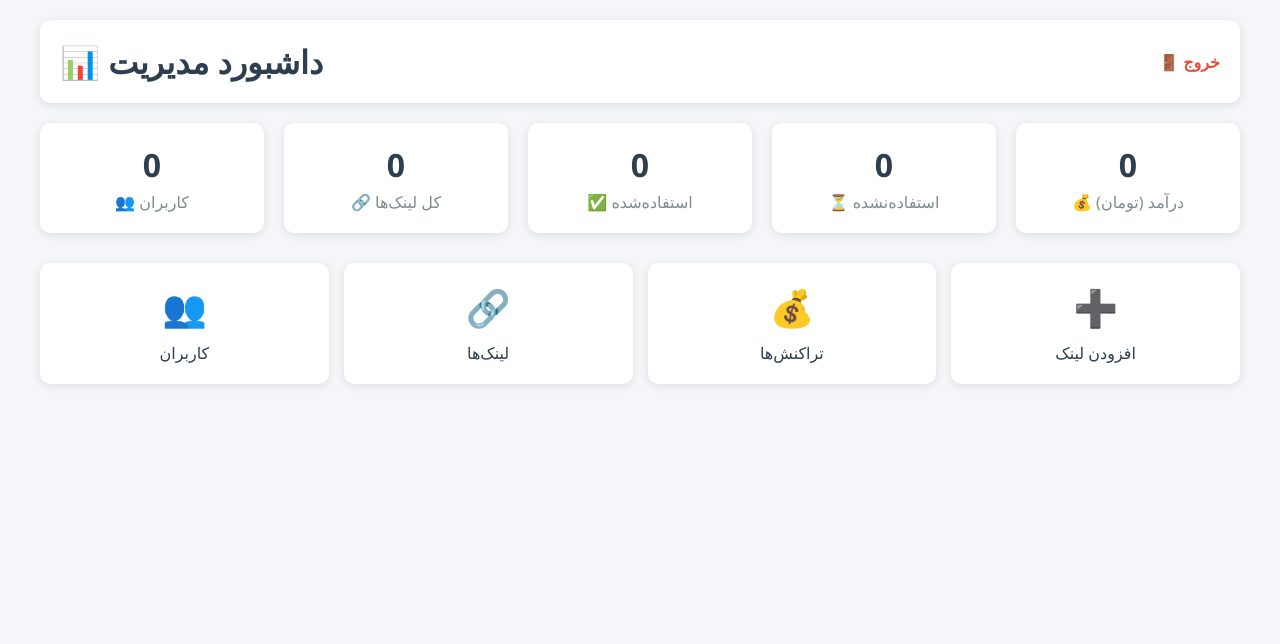
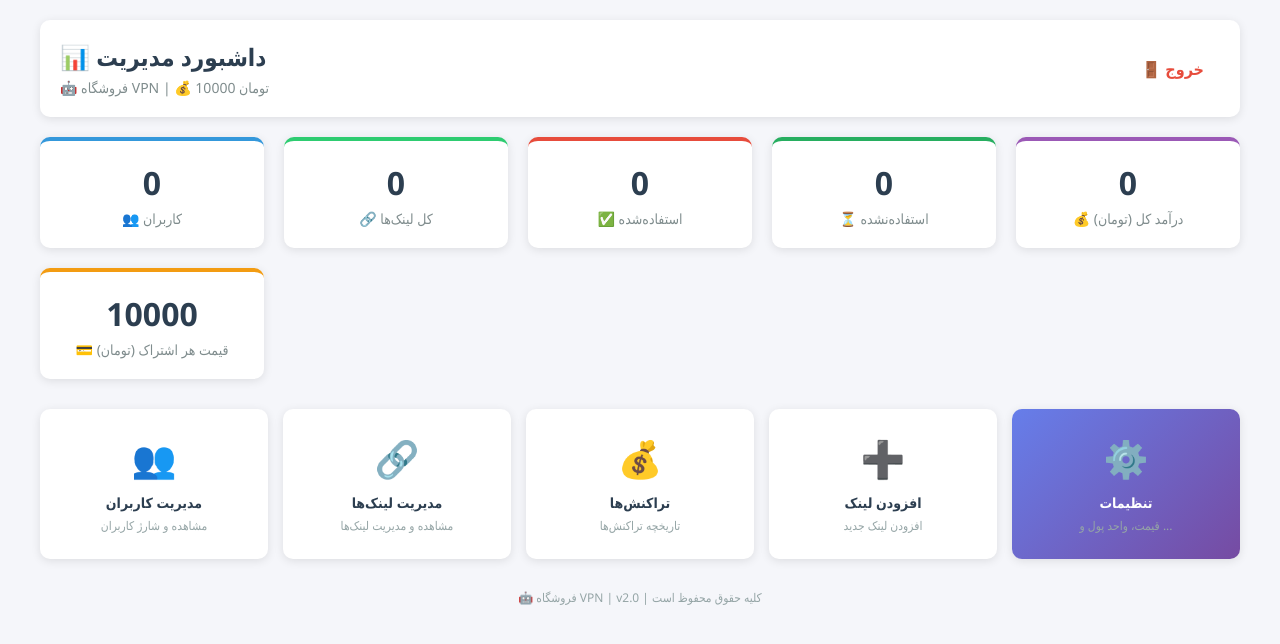
Before and after one commit to wmahanxw11/vpn-shop-bot, a Flask app: page /admin in a window 1280 px wide. Shown: the top 644 px of the page. Run offline with Flask 3, Linux system fonts and the light colour scheme; the visitor is signed in with stand-in values (Sample User, id 1).

Commit message:
feat: complete admin panel with settings

```diff
--- a/app.py
+++ b/app.py
@@ -49,12 +49,48 @@ class Transaction(db.Model):
     description = db.Column(db.String(200))
     created_at = db.Column(db.DateTime, default=datetime.utcnow)
 
+class Setting(db.Model):
+    __tablename__ = 'settings'
+    id = db.Column(db.Integer, primary_key=True)
+    key = db.Column(db.String(100), unique=True, nullable=False)
+    value = db.Column(db.String(500), nullable=False)
+    updated_at = db.Column(db.DateTime, default=datetime.utcnow, onupdate=datetime.utcnow)
+
 # ===== ساخت جدول‌ها =====
 with app.app_context():
     db.create_all()
+    # تنظیمات پیش‌فرض
+    if not Setting.query.filter_by(key='price').first():
+        default_settings = [
+            Setting(key='price', value='10000'),
+            Setting(key='currency', value='تومان'),
+            Setting(key='admin_username', value='admin'),
+            Setting(key='bot_name', value='فروشگاه VPN')
+        ]
+        db.session.add_all(default_settings)
+        db.session.commit()
+        logger.info("✅ Default settings created")
     logger.info("✅ Database tables created")
 
 # ===== توابع دیتابیس =====
+def get_setting(key, default=''):
+    setting = Setting.query.filter_by(key=key).first()
+    return setting.value if setting else default
+
+def update_setting(key, value):
+    setting = Setting.query.filter_by(key=key).first()
+    if setting:
+        setting.value = value
+        setting.updated_at = datetime.utcnow()
+    else:
+        setting = Setting(key=key, value=value)
+        db.session.add(setting)
+    db.session.commit()
+    return setting
+
+def get_price():
+    return int(get_setting('price', '10000'))
+
 def get_user(telegram_id):
     user = User.query.filter_by(telegram_id=telegram_id).first()
     if not user:
@@ -104,8 +140,6 @@ def assign_link_to_user(link_id, telegram_id):
 TOKEN = os.environ.get('TELEGRAM_BOT_TOKEN')
 bot = telebot.TeleBot(TOKEN)
 
-PRICE = 10000  # قیمت هر اشتراک
-
 @bot.message_handler(commands=['start'])
 def start(message):
     try:
@@ -116,6 +150,9 @@ def start(message):
             user.username = username
             db.session.commit()
             balance = user.balance
+            price = get_price()
+            currency = get_setting('currency', 'تومان')
+            bot_name = get_setting('bot_name', 'فروشگاه VPN')
 
         markup = InlineKeyboardMarkup(row_width=2)
         markup.add(
@@ -126,8 +163,9 @@ def start(message):
 
         bot.send_message(
             user_id,
-            f"👋 به ربات فروش VPN خوش آمدید!\n"
-            f"💰 موجودی: {balance} تومان",
+            f"👋 به {bot_name} خوش آمدید!\n"
+            f"💰 موجودی: {balance} {currency}\n"
+            f"💳 قیمت هر اشتراک: {price} {currency}",
             reply_markup=markup
         )
     except Exception as e:
@@ -140,7 +178,8 @@ def handle_wallet(call):
         with app.app_context():
             user = get_user(user_id)
             balance = user.balance
-        bot.send_message(user_id, f"💰 موجودی شما: {balance} تومان")
+            currency = get_setting('currency', 'تومان')
+        bot.send_message(user_id, f"💰 موجودی شما: {balance} {currency}")
     except Exception as e:
         logger.error(f"Wallet error: {e}")
 
@@ -151,13 +190,15 @@ def handle_buy(call):
         with app.app_context():
             user = get_user(user_id)
             balance = user.balance
+            price = get_price()
+            currency = get_setting('currency', 'تومان')
 
-            if balance < PRICE:
+            if balance < price:
                 bot.send_message(
                     user_id,
                     f"❌ موجودی کافی نیست!\n"
-                    f"💰 موجودی: {balance} تومان\n"
-                    f"💳 قیمت: {PRICE} تومان"
+                    f"💰 موجودی: {balance} {currency}\n"
+                    f"💳 قیمت: {price} {currency}"
                 )
                 return
 
@@ -171,15 +212,15 @@ def handle_buy(call):
                 return
 
             if assign_link_to_user(link.id, user_id):
-                if deduct_balance(user_id, PRICE):
-                    add_transaction(user_id, -PRICE, "خرید اشتراک")
+                if deduct_balance(user_id, price):
+                    add_transaction(user_id, -price, "خرید اشتراک")
                     new_balance = get_user(user_id).balance
 
                     bot.send_message(
                         user_id,
                         f"✅ اشتراک خریداری شد!\n\n"
                         f"🔗 لینک:\n`{link.link}`\n\n"
-                        f"💰 موجودی جدید: {new_balance} تومان",
+                        f"💰 موجودی جدید: {new_balance} {currency}",
                         parse_mode='Markdown'
                     )
     except Exception as e:
@@ -236,6 +277,9 @@ def admin_dashboard():
         links_count = SubscriptionLink.query.count()
         used_links = SubscriptionLink.query.filter_by(is_used=True).count()
         total_income = db.session.query(db.func.sum(Transaction.amount)).filter(Transaction.amount > 0).scalar() or 0
+        price = get_price()
+        currency = get_setting('currency', 'تومان')
+        bot_name = get_setting('bot_name', 'فروشگاه VPN')
 
     return render_template(
         'admin.html',
@@ -243,7 +287,10 @@ def admin_dashboard():
         links_count=links_count,
         used_links=used_links,
         unused_links=links_count - used_links,
-        total_income=total_income
+        total_income=total_income,
+        price=price,
+        currency=currency,
+        bot_name=bot_name
     )
 
 @app.route('/admin/users')
@@ -293,17 +340,49 @@ def admin_charge():
             add_balance(int(telegram_id), amount)
             add_transaction(int(telegram_id), amount, "شارژ توسط ادمین")
 
-        # اطلاع به کاربر
         try:
             bot.send_message(
                 int(telegram_id),
-                f"💰 کیف پول شما به مبلغ {amount} تومان شارژ شد!"
+                f"💰 کیف پول شما به مبلغ {amount} {get_setting('currency', 'تومان')} شارژ شد!"
             )
         except:
             pass
 
         return redirect(url_for('admin_users'))
     return "خطا", 400
+
+# ===== صفحه تنظیمات =====
+@app.route('/admin/settings', methods=['GET', 'POST'])
+def admin_settings():
+    if not session.get('logged_in'):
+        return redirect(url_for('login'))
+
+    if request.method == 'POST':
+        price = request.form.get('price')
+        currency = request.form.get('currency')
+        bot_name = request.form.get('bot_name')
+
+        with app.app_context():
+            if price:
+                update_setting('price', price)
+            if currency:
+                update_setting('currency', currency)
+            if bot_name:
+                update_setting('bot_name', bot_name)
+
+        return redirect(url_for('admin_settings'))
+
+    with app.app_context():
+        price = get_setting('price', '10000')
+        currency = get_setting('currency', 'تومان')
+        bot_name = get_setting('bot_name', 'فروشگاه VPN')
+
+    return render_template(
+        'settings.html',
+        price=price,
+        currency=currency,
+        bot_name=bot_name
+    )
 
 @app.route('/admin/logout')
 def logout():
--- a/templates/admin.html
+++ b/templates/admin.html
@@ -2,41 +2,233 @@
 <html lang="fa">
 <head>
     <meta charset="UTF-8">
+    <meta name="viewport" content="width=device-width, initial-scale=1.0">
     <title>پنل مدیریت</title>
     <style>
-        body{font-family:'Segoe UI',sans-serif;margin:0;padding:20px;background:#f5f6fa}
-        .container{max-width:1200px;margin:0 auto}
-        .header{background:white;padding:20px;border-radius:10px;margin-bottom:20px;display:flex;justify-content:space-between;align-items:center;box-shadow:0 2px 10px rgba(0,0,0,0.1)}
-        .header h1{margin:0;color:#2c3e50}
-        .header a{color:#e74c3c;text-decoration:none;font-weight:bold}
-        .stats{display:grid;grid-template-columns:repeat(auto-fit,minmax(200px,1fr));gap:20px;margin-bottom:30px}
-        .stat-card{background:white;padding:20px;border-radius:10px;text-align:center;box-shadow:0 2px 10px rgba(0,0,0,0.1)}
-        .stat-number{font-size:32px;font-weight:bold;color:#2c3e50}
-        .stat-label{color:#7f8c8d;margin-top:5px}
-        .menu{display:grid;grid-template-columns:repeat(auto-fit,minmax(150px,1fr));gap:15px;margin-top:30px}
-        .menu-item{background:white;padding:20px;border-radius:10px;text-align:center;text-decoration:none;color:#2c3e50;box-shadow:0 2px 10px rgba(0,0,0,0.1);transition:transform 0.2s}
-        .menu-item:hover{transform:translateY(-5px)}
-        .menu-item .icon{font-size:36px;display:block;margin-bottom:10px}
+        * {
+            margin: 0;
+            padding: 0;
+            box-sizing: border-box;
+        }
+        body {
+            font-family: 'Segoe UI', Tahoma, Geneva, Verdana, sans-serif;
+            margin: 0;
+            padding: 20px;
+            background: #f5f6fa;
+        }
+        .container {
+            max-width: 1200px;
+            margin: 0 auto;
+        }
+        .header {
+            background: white;
+            padding: 20px;
+            border-radius: 10px;
+            margin-bottom: 20px;
+            display: flex;
+            justify-content: space-between;
+            align-items: center;
+            box-shadow: 0 2px 10px rgba(0,0,0,0.1);
+        }
+        .header h1 {
+            margin: 0;
+            color: #2c3e50;
+            font-size: 24px;
+        }
+        .header .bot-name {
+            color: #7f8c8d;
+            font-size: 14px;
+            margin-top: 5px;
+        }
+        .header a {
+            color: #e74c3c;
+            text-decoration: none;
+            font-weight: bold;
+            padding: 8px 16px;
+            border-radius: 5px;
+            transition: background 0.3s;
+        }
+        .header a:hover {
+            background: #fde8e8;
+        }
+        .stats {
+            display: grid;
+            grid-template-columns: repeat(auto-fit, minmax(200px, 1fr));
+            gap: 20px;
+            margin-bottom: 30px;
+        }
+        .stat-card {
+            background: white;
+            padding: 20px;
+            border-radius: 10px;
+            text-align: center;
+            box-shadow: 0 2px 10px rgba(0,0,0,0.1);
+            transition: transform 0.2s;
+        }
+        .stat-card:hover {
+            transform: translateY(-5px);
+        }
+        .stat-number {
+            font-size: 32px;
+            font-weight: bold;
+            color: #2c3e50;
+        }
+        .stat-label {
+            color: #7f8c8d;
+            margin-top: 5px;
+            font-size: 14px;
+        }
+        .stat-card.price {
+            border-top: 4px solid #f39c12;
+        }
+        .stat-card.users {
+            border-top: 4px solid #3498db;
+        }
+        .stat-card.links {
+            border-top: 4px solid #2ecc71;
+        }
+        .stat-card.used {
+            border-top: 4px solid #e74c3c;
+        }
+        .stat-card.unused {
+            border-top: 4px solid #27ae60;
+        }
+        .stat-card.income {
+            border-top: 4px solid #9b59b6;
+        }
+        .menu {
+            display: grid;
+            grid-template-columns: repeat(auto-fit, minmax(160px, 1fr));
+            gap: 15px;
+            margin-top: 30px;
+        }
+        .menu-item {
+            background: white;
+            padding: 25px 20px;
+            border-radius: 10px;
+            text-align: center;
+            text-decoration: none;
+            color: #2c3e50;
+            box-shadow: 0 2px 10px rgba(0,0,0,0.1);
+            transition: all 0.3s ease;
+        }
+        .menu-item:hover {
+            transform: translateY(-5px);
+            box-shadow: 0 5px 20px rgba(0,0,0,0.15);
+            background: #f8f9fa;
+        }
+        .menu-item .icon {
+            font-size: 36px;
+            display: block;
+            margin-bottom: 10px;
+        }
+        .menu-item .title {
+            font-size: 14px;
+            font-weight: 600;
+        }
+        .menu-item .desc {
+            font-size: 12px;
+            color: #95a5a6;
+            margin-top: 5px;
+        }
+        .menu-item.settings {
+            background: linear-gradient(135deg, #667eea 0%, #764ba2 100%);
+            color: white;
+        }
+        .menu-item.settings:hover {
+            background: linear-gradient(135deg, #5a6fd6 0%, #6a3f9a 100%);
+        }
+        .footer {
+            text-align: center;
+            margin-top: 30px;
+            color: #95a5a6;
+            font-size: 12px;
+        }
+        @media (max-width: 600px) {
+            .header {
+                flex-direction: column;
+                text-align: center;
+                gap: 10px;
+            }
+            .stats {
+                grid-template-columns: repeat(2, 1fr);
+            }
+            .menu {
+                grid-template-columns: repeat(2, 1fr);
+            }
+        }
     </style>
 </head>
 <body>
     <div class="container">
+        <!-- هدر -->
         <div class="header">
-            <h1>📊 داشبورد مدیریت</h1>
+            <div>
+                <h1>📊 داشبورد مدیریت</h1>
+                <div class="bot-name">🤖 {{ bot_name }} | 💰 {{ price }} {{ currency }}</div>
+            </div>
             <a href="/admin/logout">🚪 خروج</a>
         </div>
+
+        <!-- آمار -->
         <div class="stats">
-            <div class="stat-card"><div class="stat-number">{{ users_count }}</div><div class="stat-label">👥 کاربران</div></div>
-            <div class="stat-card"><div class="stat-number">{{ links_count }}</div><div class="stat-label">🔗 کل لینک‌ها</div></div>
-            <div class="stat-card"><div class="stat-number">{{ used_links }}</div><div class="stat-label">✅ استفاده‌شده</div></div>
-            <div class="stat-card"><div class="stat-number">{{ unused_links }}</div><div class="stat-label">⏳ استفاده‌نشده</div></div>
-            <div class="stat-card"><div class="stat-number">{{ total_income }}</div><div class="stat-label">💰 درآمد (تومان)</div></div>
+            <div class="stat-card users">
+                <div class="stat-number">{{ users_count }}</div>
+                <div class="stat-label">👥 کاربران</div>
+            </div>
+            <div class="stat-card links">
+                <div class="stat-number">{{ links_count }}</div>
+                <div class="stat-label">🔗 کل لینک‌ها</div>
+            </div>
+            <div class="stat-card used">
+                <div class="stat-number">{{ used_links }}</div>
+                <div class="stat-label">✅ استفاده‌شده</div>
+            </div>
+            <div class="stat-card unused">
+                <div class="stat-number">{{ unused_links }}</div>
+                <div class="stat-label">⏳ استفاده‌نشده</div>
+            </div>
+            <div class="stat-card income">
+                <div class="stat-number">{{ total_income }}</div>
+                <div class="stat-label">💰 درآمد کل ({{ currency }})</div>
+            </div>
+            <div class="stat-card price">
+                <div class="stat-number">{{ price }}</div>
+                <div class="stat-label">💳 قیمت هر اشتراک ({{ currency }})</div>
+            </div>
         </div>
+
+        <!-- منو -->
         <div class="menu">
-            <a href="/admin/users" class="menu-item"><span class="icon">👥</span> کاربران</a>
-            <a href="/admin/links" class="menu-item"><span class="icon">🔗</span> لینک‌ها</a>
-            <a href="/admin/transactions" class="menu-item"><span class="icon">💰</span> تراکنش‌ها</a>
-            <a href="/admin/add_link" class="menu-item"><span class="icon">➕</span> افزودن لینک</a>
+            <a href="/admin/users" class="menu-item">
+                <span class="icon">👥</span>
+                <div class="title">مدیریت کاربران</div>
+                <div class="desc">مشاهده و شارژ کاربران</div>
+            </a>
+            <a href="/admin/links" class="menu-item">
+                <span class="icon">🔗</span>
+                <div class="title">مدیریت لینک‌ها</div>
+                <div class="desc">مشاهده و مدیریت لینک‌ها</div>
+            </a>
+            <a href="/admin/transactions" class="menu-item">
+                <span class="icon">💰</span>
+                <div class="title">تراکنش‌ها</div>
+                <div class="desc">تاریخچه تراکنش‌ها</div>
+            </a>
+            <a href="/admin/add_link" class="menu-item">
+                <span class="icon">➕</span>
+                <div class="title">افزودن لینک</div>
+                <div class="desc">افزودن لینک جدید</div>
+            </a>
+            <a href="/admin/settings" class="menu-item settings">
+                <span class="icon">⚙️</span>
+                <div class="title">تنظیمات</div>
+                <div class="desc">قیمت، واحد پول و ...</div>
+            </a>
+        </div>
+
+        <div class="footer">
+            🤖 {{ bot_name }} | v2.0 | کلیه حقوق محفوظ است
         </div>
     </div>
 </body>
```
Also changed, not shown: templates/settings.html (added, +210 -0 lines).
